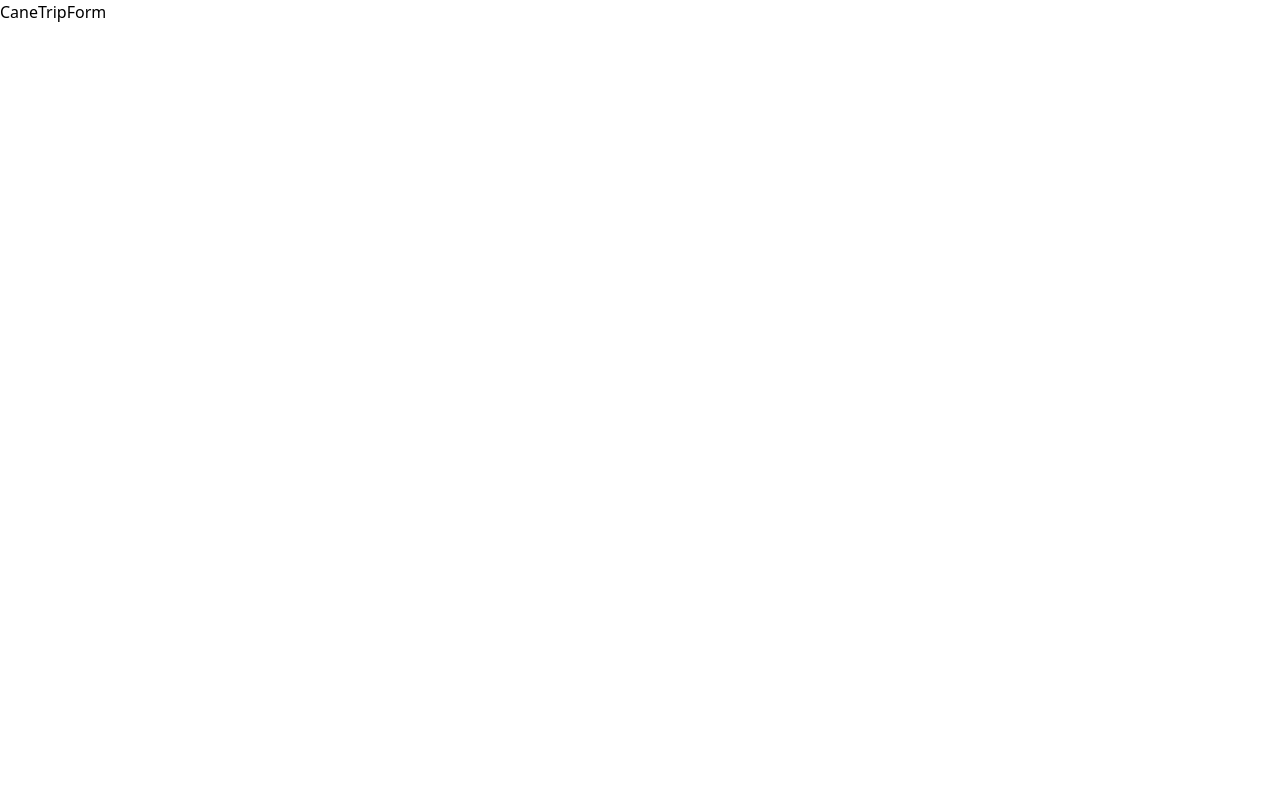
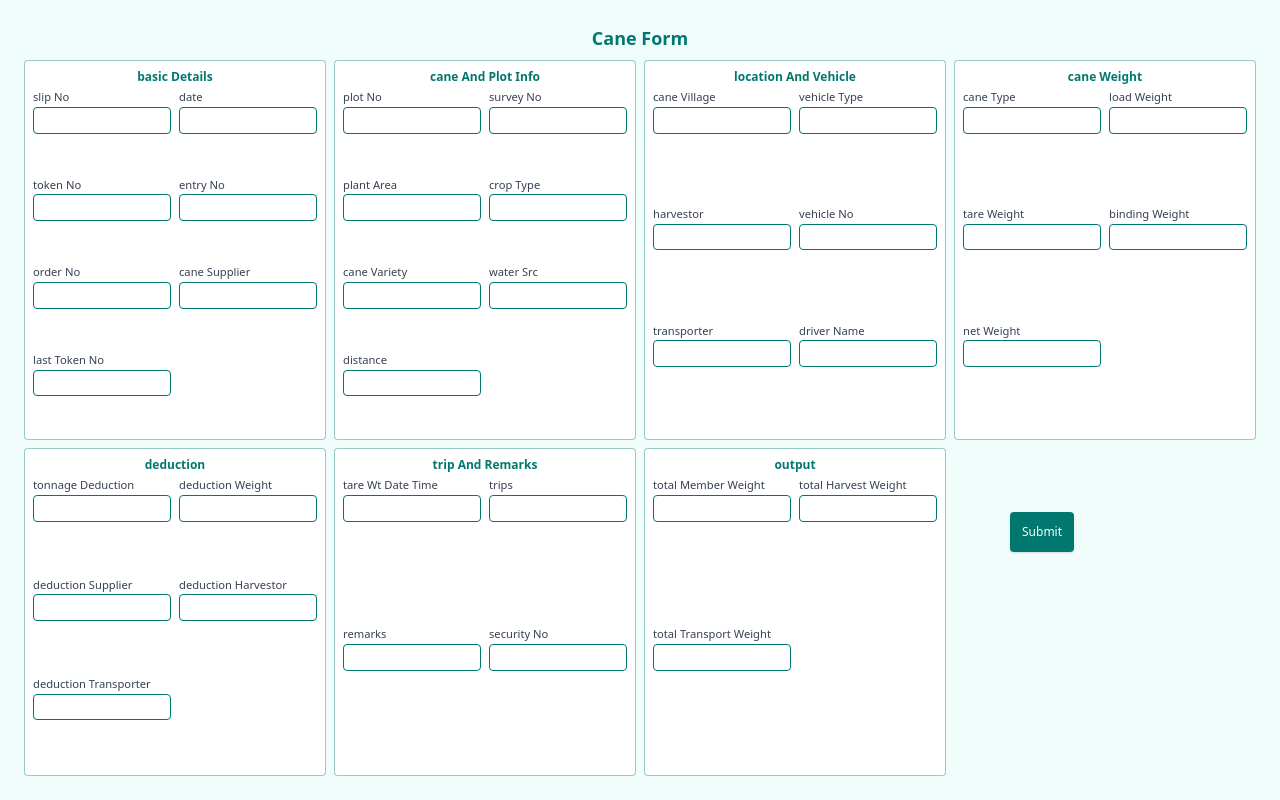
Before and after one commit to Ruturaj2003/multi-step-form-2, a React (Vite) app: page /cane-trip in a window 1280 px wide. Built offline with nearby package versions, Linux system fonts and the light colour scheme.

Commit message:
Implement CaneForm component with dynamic form handling and structured state management

```diff
--- a/src/pages/caneTripForm/CaneTripForm.jsx
+++ b/src/pages/caneTripForm/CaneTripForm.jsx
@@ -1,4 +1,109 @@
-const CaneTripForm = () => {
-  return <div>CaneTripForm</div>;
-};
-export default CaneTripForm;
+import React, { useState } from 'react';
+
+export default function CaneForm() {
+  const [formData, setFormData] = useState({
+    basicDetails: {
+      slipNo: '',
+      date: '',
+      tokenNo: '',
+      entryNo: '',
+      orderNo: '',
+      caneSupplier: '',
+      lastTokenNo: '',
+    },
+    caneAndPlotInfo: {
+      plotNo: '',
+      surveyNo: '',
+      plantArea: '',
+      cropType: '',
+      caneVariety: '',
+      waterSrc: '',
+      distance: '',
+    },
+    locationAndVehicle: {
+      caneVillage: '',
+      vehicleType: '',
+      harvestor: '',
+      vehicleNo: '',
+      transporter: '',
+      driverName: '',
+    },
+    caneWeight: {
+      caneType: '',
+      loadWeight: '',
+      tareWeight: '',
+      bindingWeight: '',
+      netWeight: '',
+    },
+    deduction: {
+      tonnageDeduction: '',
+      deductionWeight: '',
+      deductionSupplier: '',
+      deductionHarvestor: '',
+      deductionTransporter: '',
+    },
+    tripAndRemarks: {
+      tareWtDateTime: '',
+      trips: '',
+      remarks: '',
+      securityNo: '',
+    },
+    output: {
+      totalMemberWeight: '',
+      totalHarvestWeight: '',
+      totalTransportWeight: '',
+    },
+  });
+
+  const handleChange = (section, field, value) => {
+    setFormData((prevData) => ({
+      ...prevData,
+      [section]: {
+        ...prevData[section],
+        [field]: value,
+      },
+    }));
+  };
+
+  return (
+    <div className="w-screen h-screen p-6 bg-teal-50 flex flex-col overflow-hidden">
+      <h2 className="text-lg font-bold text-teal-700 text-center mb-2">
+        Cane Form
+      </h2>
+      <div className="flex-1  grid grid-cols-4 gap-2 overflow-auto">
+        {Object.entries(formData).map(([section, fields]) => (
+          <div
+            key={section}
+            className="border border-teal-700/40 bg-white rounded p-2 flex flex-col"
+          >
+            <h3 className="text-teal-700 font-semibold text-center text-xs mb-1">
+              {section.replace(/([A-Z])/g, ' $1').trim()}
+            </h3>
+            <div className="grid grid-cols-2 gap-2 flex-1">
+              {Object.entries(fields).map(([field, value]) => (
+                <div key={field}>
+                  <label className="block text-[0.7rem] font-medium text-gray-700">
+                    {field.replace(/([A-Z])/g, ' $1').trim()}
+                  </label>
+                  <input
+                    type="text"
+                    value={value}
+                    onChange={(e) =>
+                      handleChange(section, field, e.target.value)
+                    }
+                    className="w-full border border-teal-700 rounded p-1 text-[0.7rem]"
+                  />
+                </div>
+              ))}
+            </div>
+          </div>
+        ))}
+        <div className="text-left ml-14  mt-16">
+          <button className="bg-teal-700 h-10 w-16 hover:bg-teal-800 text-white py-1 px-3 rounded shadow text-xs">
+            Submit
+          </button>
+        </div>
+      </div>
+    </div>
+  );
+}
```
